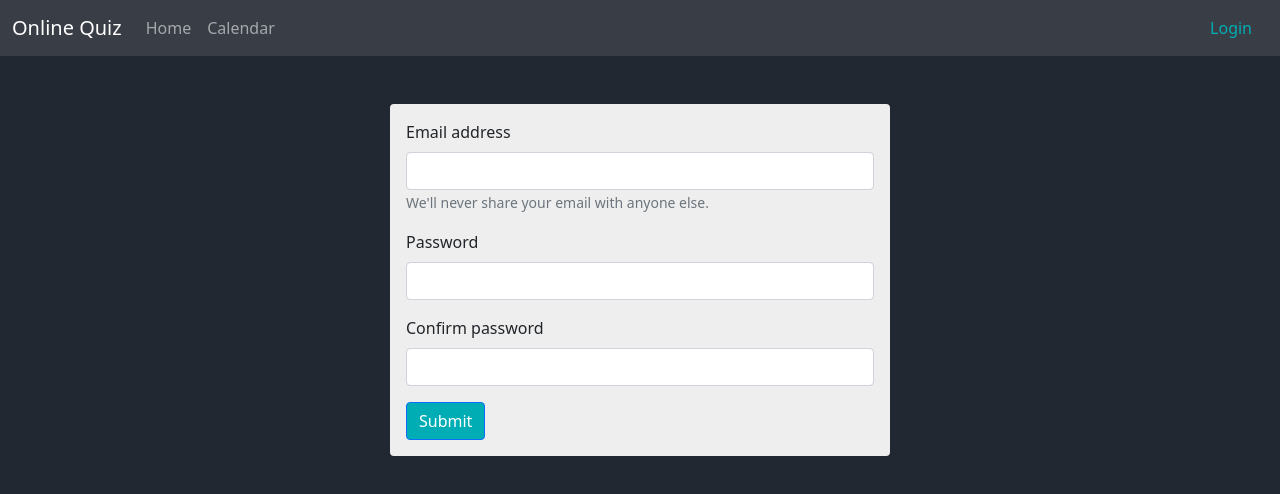
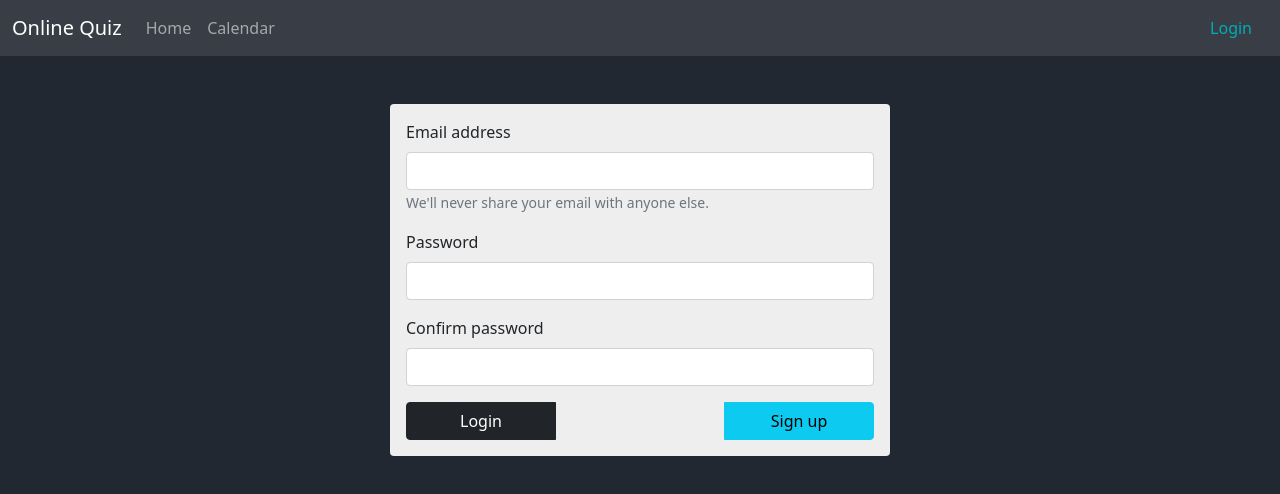
Before and after one commit to Jantero93/online-quiz, a React (Create React App) app in the folder web-app/: page /login/sign-up in a window 1280 px wide. Shown: the top 494 px of the page. Built offline with nearby package versions, Linux system fonts and the light colour scheme.

Commit message:
fine tune form, fix duplicate same error msg form

```diff
--- a/web-app/src/styles/sizes.css
+++ b/web-app/src/styles/sizes.css
@@ -1,3 +1,7 @@
 ._Max_Width_500 {
   max-width: 500px;
 }
+
+._Max_Width_150 {
+  max-width: 150px;
+}
--- a/web-app/src/views/Login.tsx
+++ b/web-app/src/views/Login.tsx
@@ -43,8 +43,8 @@ const Login = () => {
         />
       </Form.Group>
 
-      <Button className="_ColorDepth-Bg-3" type="submit">
-        Submit
+      <Button variant={'info'} type="submit">
+        Login
       </Button>
       <p>
         No account? <Link to="/login/sign-up">Register here</Link>
--- a/web-app/src/views/SignUp.tsx
+++ b/web-app/src/views/SignUp.tsx
@@ -1,6 +1,8 @@
 import React, { useState } from 'react';
+import { useNavigate } from 'react-router-dom';
 
 import Button from 'react-bootstrap/esm/Button';
+import ButtonGroup from 'react-bootstrap/esm/ButtonGroup';
 import Form from 'react-bootstrap/esm/Form';
 
 import { createUser } from '../services/userServices';
@@ -11,6 +13,8 @@ const SignUp = () => {
   const [confirmPassword, setConfirmPassword] = useState('');
   const [errors, setErrors] = useState<string[]>([]);
 
+  const navigate = useNavigate();
+
   const isPasswordsSame = () => password === confirmPassword;
   const isPasswordValid = () => password.length >= 6 && password.length <= 30;
 
@@ -18,8 +22,13 @@ const SignUp = () => {
     event.preventDefault();
     setErrors([]);
 
-    if (!isPasswordsSame()) setErrors(errors.concat("Password don't match"));
-    if (!isPasswordValid()) setErrors(errors.concat('Password length 6 - 30'));
+    if (!isPasswordsSame()) {
+      setErrors((errors) => [...errors, 'Passwords do not match']);
+    }
+    if (!isPasswordValid()) {
+      setErrors((errors) => [...errors, 'Password is not valid']);
+    }
+
     if (errors.length) return;
 
     try {
@@ -58,9 +67,18 @@ const SignUp = () => {
         />
       </Form.Group>
 
-      <Button className="_ColorDepth-Bg-3" type="submit">
-        Submit
-      </Button>
+      <ButtonGroup className="d-flex justify-content-between">
+        <Button
+          className="_Max_Width_150"
+          variant="dark"
+          onClick={() => navigate('/login')}
+        >
+          Login
+        </Button>
+        <Button className="_Max_Width_150" variant="info" type="submit">
+          Sign up
+        </Button>
+      </ButtonGroup>
       {errors.map((error) => (
         <p className="_Error-Text" key={error}>
           {error}
```
